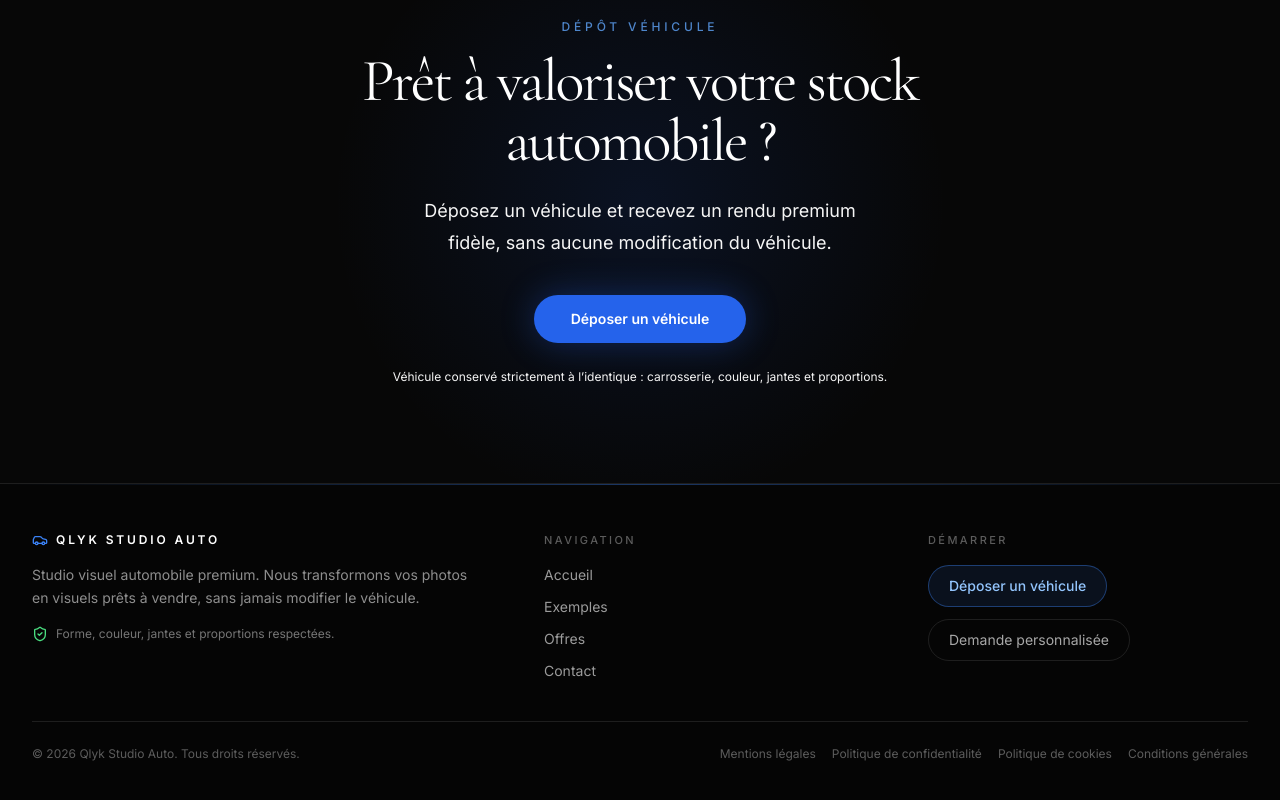
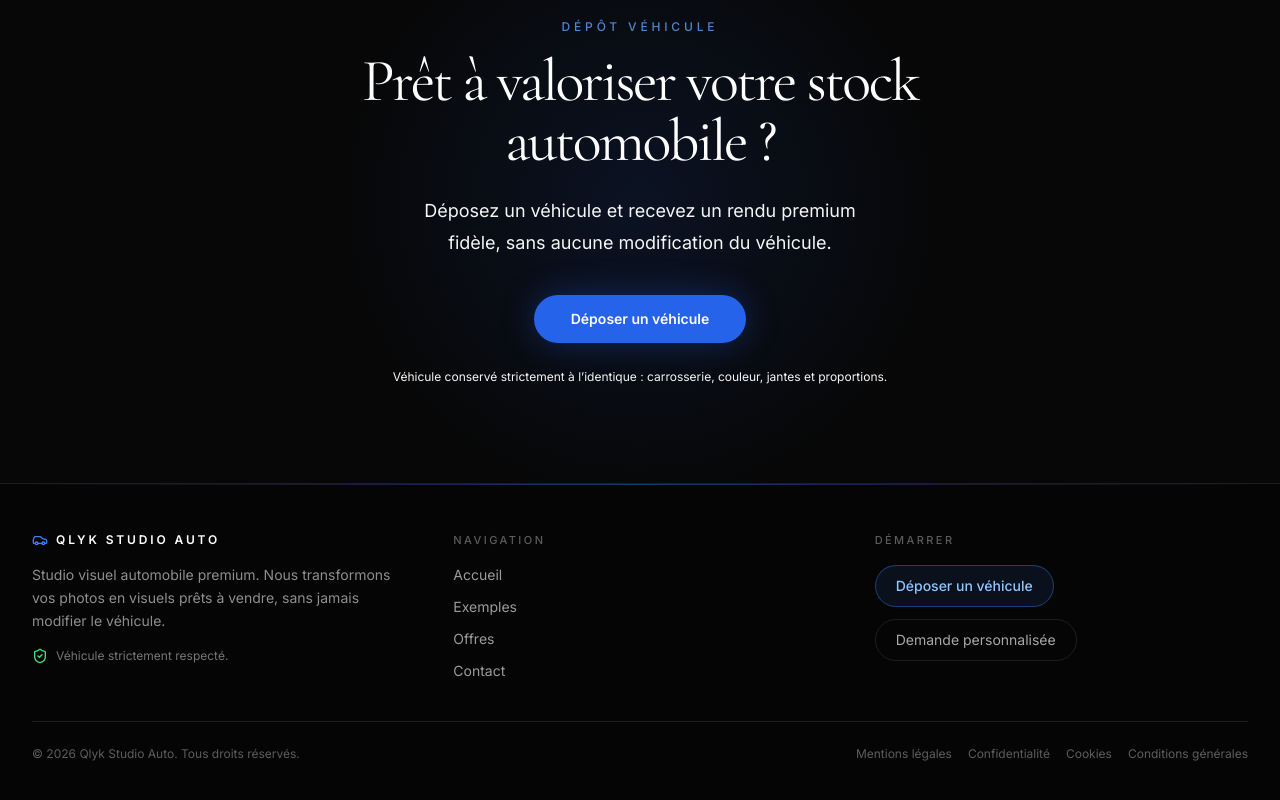
Before and after one commit to arnaudcrestey/qlyk-studio-auto, a Next.js app: page / in a window 1280 px wide. Shown: the part 2829-3629 px from the top of the page. Built offline with nearby package versions, Linux system fonts and the light colour scheme.

Commit message:
Update site-footer.tsx

```diff
--- a/components/site-footer.tsx
+++ b/components/site-footer.tsx
@@ -1,25 +1,5 @@
 import Link from 'next/link';
-import type { Route } from 'next';
 import { Car, ShieldCheck } from 'lucide-react';
-
-type FooterLink = {
-  label: string;
-  href: Route;
-};
-
-const navigationLinks: FooterLink[] = [
-  { label: 'Accueil', href: '/' },
-  { label: 'Exemples', href: '/exemples' },
-  { label: 'Offres', href: '/offres' },
-  { label: 'Contact', href: '/contact' }
-];
-
-const legalLinks: FooterLink[] = [
-  { label: 'Mentions légales', href: '/mentions-legales' },
-  { label: 'Politique de confidentialité', href: '/politique-de-confidentialite' },
-  { label: 'Politique de cookies', href: '/politique-de-cookies' },
-  { label: 'Conditions générales', href: '/conditions-generales' }
-];
 
 export function SiteFooter() {
   return (
@@ -27,7 +7,8 @@ export function SiteFooter() {
       <div className="pointer-events-none absolute inset-x-0 top-0 h-px bg-gradient-to-r from-transparent via-blue-500/40 to-transparent" />
 
       <div className="container-premium py-10 sm:py-12">
-        <div className="grid gap-10 text-center sm:text-left md:grid-cols-[1.4fr_1fr_1fr] lg:gap-16">
+        <div className="grid gap-10 text-center sm:text-left md:grid-cols-3 md:gap-12">
+          {/* Marque */}
           <div className="mx-auto max-w-md space-y-4 sm:mx-0">
             <div className="flex items-center justify-center gap-2 text-white sm:justify-start">
               <Car className="h-4 w-4 text-blue-500" />
@@ -43,28 +24,33 @@ export function SiteFooter() {
 
             <div className="flex items-center justify-center gap-2 text-xs text-white/45 sm:justify-start">
               <ShieldCheck className="h-4 w-4 text-green-400" />
-              <span>Forme, couleur, jantes et proportions respectées.</span>
+              <span>Véhicule strictement respecté.</span>
             </div>
           </div>
 
+          {/* Navigation */}
           <div className="space-y-4">
             <p className="text-[11px] font-medium uppercase tracking-[0.22em] text-white/35">
               Navigation
             </p>
 
             <nav className="flex flex-col items-center gap-3 text-sm text-white/60 sm:items-start">
-              {navigationLinks.map((link) => (
-                <Link
-                  key={link.href}
-                  href={link.href}
-                  className="transition hover:text-white"
-                >
-                  {link.label}
-                </Link>
-              ))}
+              <Link href="/" className="transition hover:text-white">
+                Accueil
+              </Link>
+              <Link href="/exemples" className="transition hover:text-white">
+                Exemples
+              </Link>
+              <Link href="/offres" className="transition hover:text-white">
+                Offres
+              </Link>
+              <Link href="/contact" className="transition hover:text-white">
+                Contact
+              </Link>
             </nav>
           </div>
 
+          {/* Actions */}
           <div className="space-y-4">
             <p className="text-[11px] font-medium uppercase tracking-[0.22em] text-white/35">
               Démarrer
@@ -88,6 +74,7 @@ export function SiteFooter() {
           </div>
         </div>
 
+        {/* Bas footer */}
         <div className="mt-10 border-t border-white/10 pt-6">
           <div className="flex flex-col gap-5 text-center text-xs text-white/35 md:flex-row md:items-center md:justify-between md:text-left">
             <p>
@@ -95,15 +82,21 @@ export function SiteFooter() {
             </p>
 
             <nav className="flex flex-wrap items-center justify-center gap-x-4 gap-y-2 md:justify-end">
-              {legalLinks.map((link) => (
-                <Link
-                  key={link.href}
-                  href={link.href}
-                  className="transition hover:text-white/70"
-                >
-                  {link.label}
-                </Link>
-              ))}
+              <a href="/mentions-legales" className="transition hover:text-white/70">
+                Mentions légales
+              </a>
+              <a
+                href="/politique-de-confidentialite"
+                className="transition hover:text-white/70"
+              >
+                Confidentialité
+              </a>
+              <a href="/politique-de-cookies" className="transition hover:text-white/70">
+                Cookies
+              </a>
+              <a href="/conditions-generales" className="transition hover:text-white/70">
+                Conditions générales
+              </a>
             </nav>
           </div>
         </div>
```
